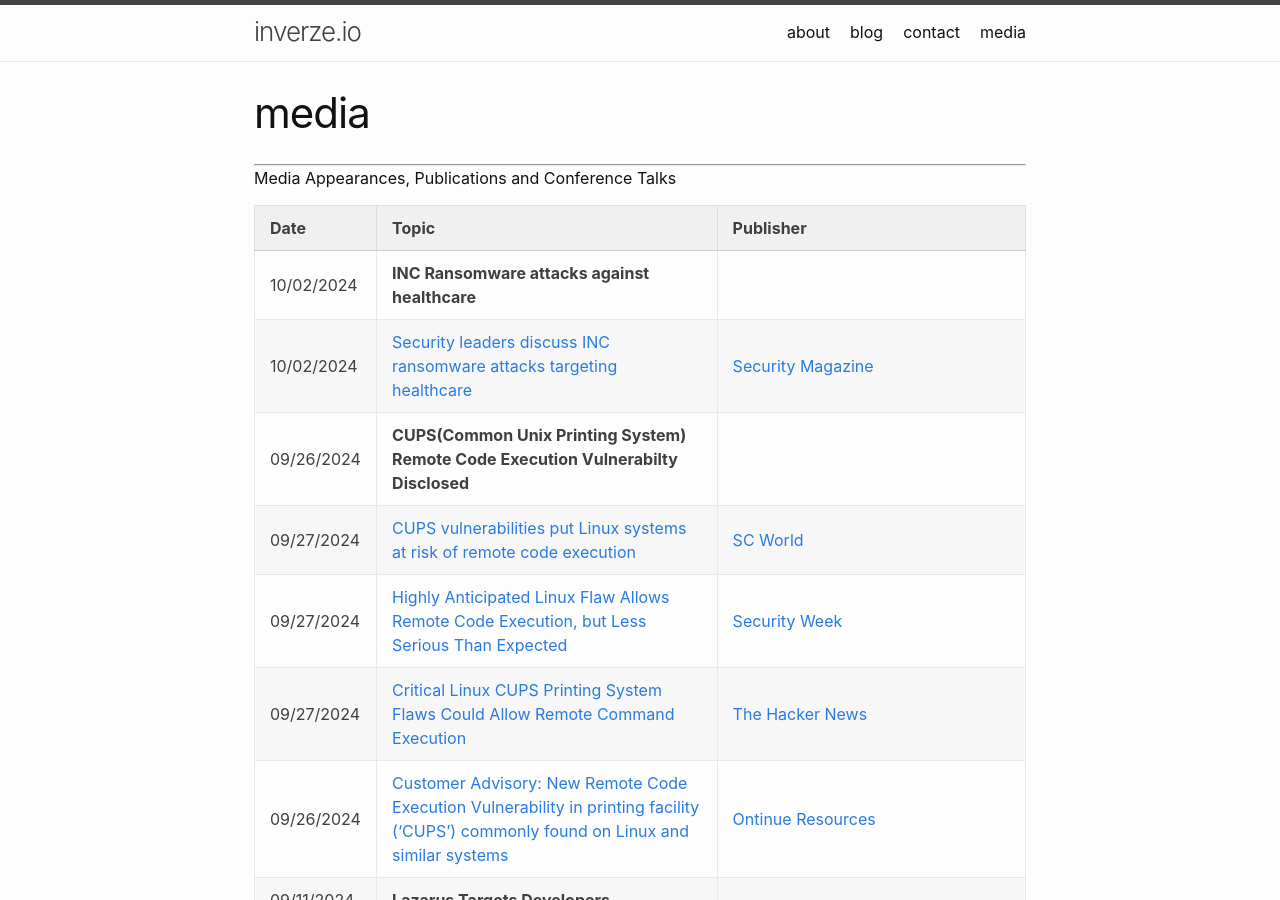
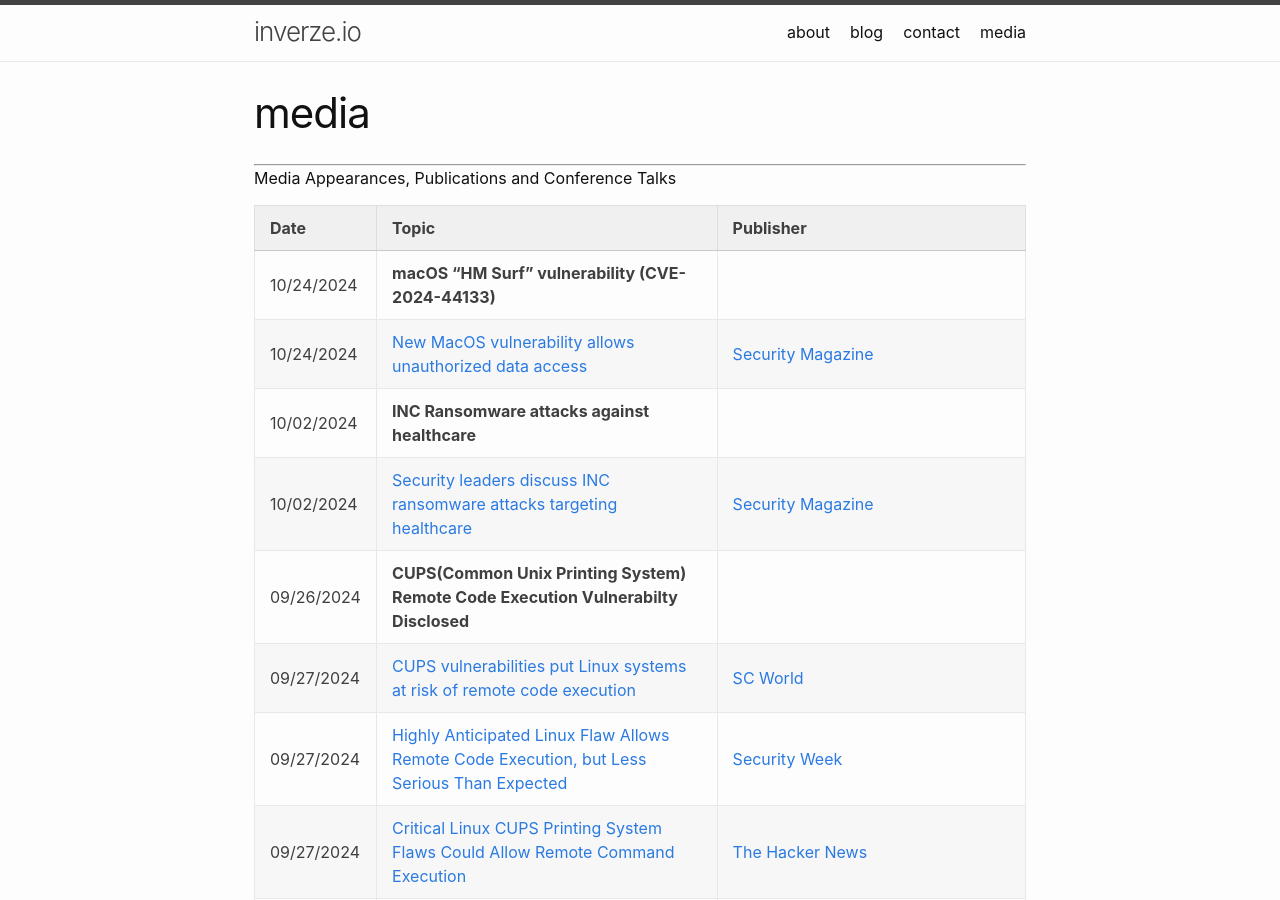
Before and after one commit to inverzeio/blog, a Jekyll site: the page built from media.md, in a window 1280 px wide and 900 px high. Built offline with Jekyll 4.4.1, drawn with Linux system fonts in a browser that asks for light colours.

Commit message:
Update media.md

```diff
--- a/media.md
+++ b/media.md
@@ -9,6 +9,8 @@ Media Appearances, Publications and Conference Talks
 
 | Date | Topic | Publisher |
 | ------------- | :------------- | :------------- |
+| 10/24/2024 | **macOS "HM Surf" vulnerability (CVE-2024-44133)** ||
+| 10/24/2024 | [New MacOS vulnerability allows unauthorized data access](https://www.securitymagazine.com/articles/101153-new-macos-vulnerability-allows-unauthorized-data-access) | [Security Magazine](https://www.securitymagazine.com) |
 | 10/02/2024 | **INC Ransomware attacks against healthcare** ||
 | 10/02/2024 | [Security leaders discuss INC ransomware attacks targeting healthcare](https://www.securitymagazine.com/articles/101084-security-leaders-discuss-inc-ransomware-attacks-targeting-healthcare/) | [Security Magazine](https://www.securitymagazine.com) |
 | 09/26/2024 | **CUPS(Common Unix Printing System) Remote Code Execution Vulnerabilty Disclosed** ||
```
